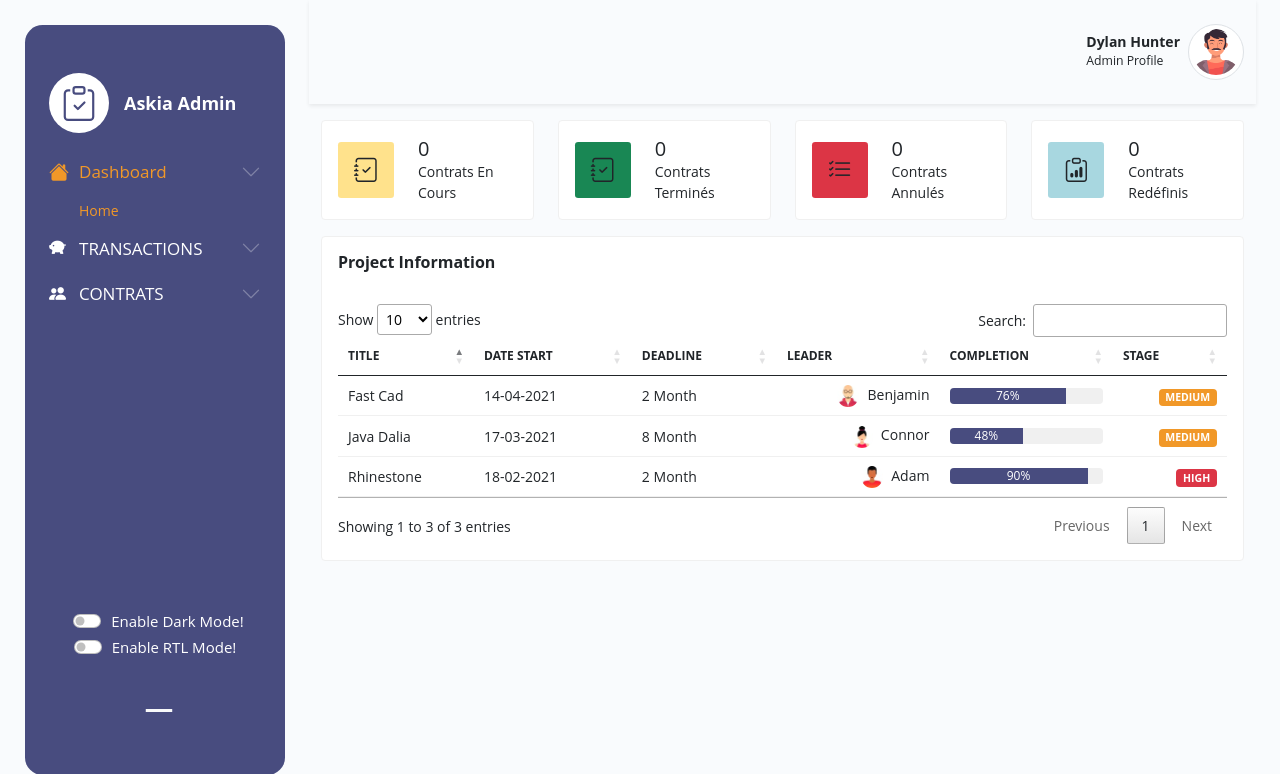
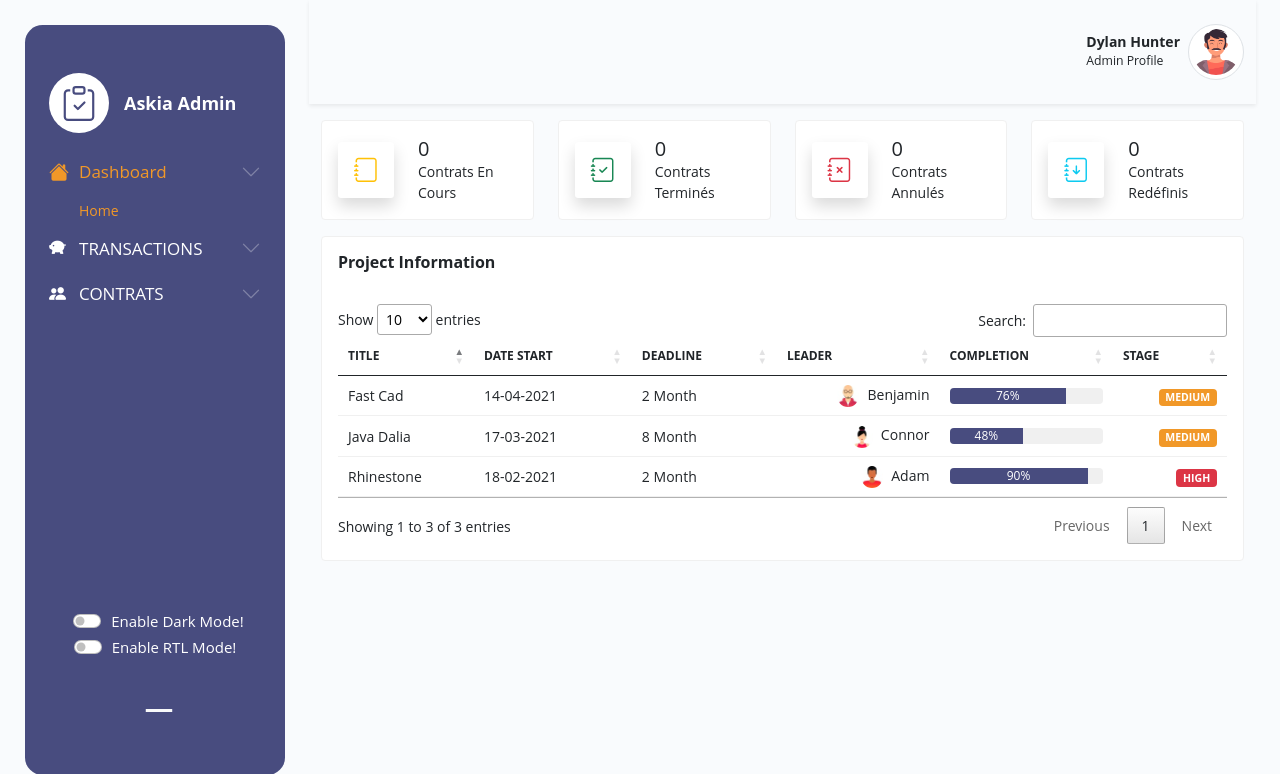
Before and after one commit to Fayssol/credit-bail, a Django app: page / in a window 1280 px wide. Shown: the top 774 px of the page. Run offline with Django 5.2, Linux system fonts and the light colour scheme; data that the repository does not hold is empty; some libraries are stand-ins or nearby versions; some web fonts are replaced.

Commit message:
dash design

```diff
--- a/askia_solution/askia_admin/templates/pages/index.html
+++ b/askia_solution/askia_admin/templates/pages/index.html
@@ -15,7 +15,7 @@
                 <div class="card ">
                     <div class="card-body">
                         <div class="d-flex align-items-center">
-                            <div class="avatar lg  rounded-1 no-thumbnail bg-lightyellow color-defult"><i class="bi bi-journal-check fs-4"></i></div>
+                            <div class="avatar lg  rounded-1 no-thumbnail color-defult bg-white shadow"><i class="bi bi-journal text-warning fs-4"></i></i></div>
                             <div class="flex-fill ms-4">
                                 <h5 class="mb-0 ">{{en_cours}}</h5>
                                 <div class="">Contrats En Cours</div>
@@ -30,7 +30,7 @@
                 <div class="card ">
                     <div class="card-body">
                         <div class="d-flex align-items-center">
-                            <div class="avatar lg  rounded-1 no-thumbnail bg-success color-defult"><i class="bi bi-journal-check fs-4"></i></div>
+                            <div class="avatar lg  rounded-1 no-thumbnail color-defult bg-white shadow"><i class="bi bi-journal-check text-success fs-4"></i></i></div>
                             <div class="flex-fill ms-4">
                                 <h5 class="mb-0 ">{{termines}}</h5>
                                 <div class="">Contrats Terminés</div>
@@ -45,7 +45,7 @@
                 <div class="card ">
                     <div class="card-body">
                         <div class="d-flex align-items-center">
-                            <div class="avatar lg  rounded-1 no-thumbnail bg-danger color-defult"><i class="bi bi-list-check fs-4"></i></div>
+                            <div class="avatar lg  rounded-1 no-thumbnail color-defult bg-white shadow"><i class="bi bi-journal-x text-danger fs-4"></i></i></div>
                             <div class="flex-fill ms-4">
                                 <h5 class="mb-0 ">{{annules}}</h5>
                                 <div class="">Contrats Annulés</div>
@@ -59,7 +59,47 @@
                 <div class="card ">
                     <div class="card-body">
                         <div class="d-flex align-items-center">
-                            <div class="avatar lg  rounded-1 no-thumbnail bg-lightgreen color-defult"><i class="bi bi-clipboard-data fs-4"></i></div>
+                            <div class="avatar lg  rounded-1 no-thumbnail  color-defult bg-white shadow
+
+
+
+
+
+
+
+
+
+
+
+
+
+
+
+
+
+
+
+
+
+
+
+
+
+
+
+
+
+
+
+
+
+
+
+
+
+
+
+                            "><i class="bi bi-journal-arrow-down fs-4 text-info"></i></i></div>
                             <div class="flex-fill ms-4">
                                 <h5 class="mb-0 ">{{redefinis}}</h5>
                                 <div class="">Contrats Redéfinis</div>
```
